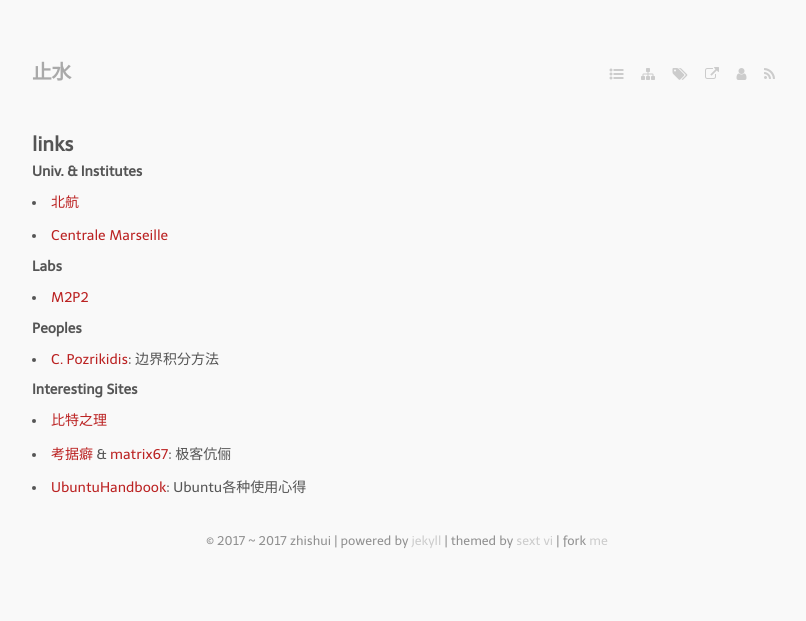
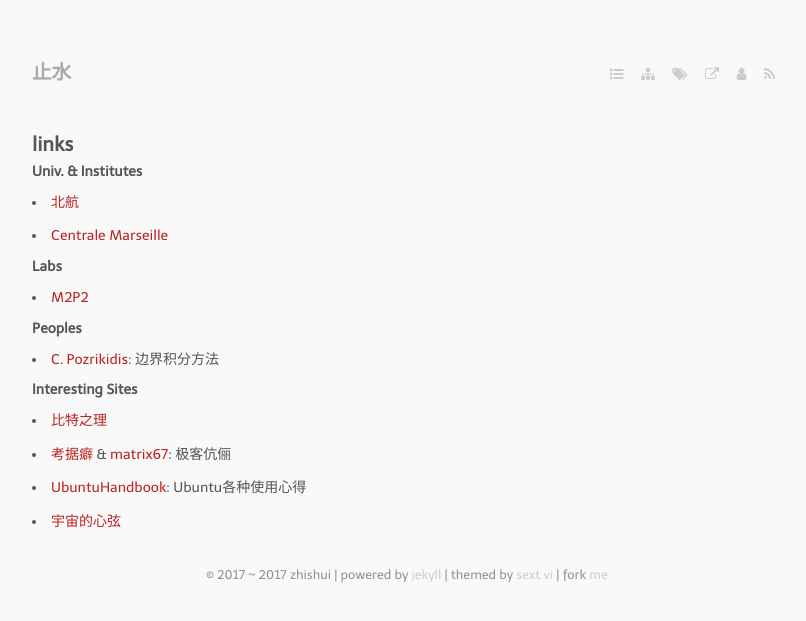
Before and after one commit to bizhishui/bizhishui.github.io, a Jekyll site: the page built from links.md, in a window 1280 px wide. Shown: the top 621 px of the page, without its empty margins (233-1039 px from the left). Built offline with Jekyll 4.4.1, drawn with Linux system fonts in a browser that asks for light colours; nearby versions of some CDN libraries; some web fonts are replaced.

Commit message:
add links

```diff
--- a/links.md
+++ b/links.md
@@ -20,3 +20,4 @@ layout: page
 - [比特之理](http://www.kylen314.com/)
 - [考据癖](http://localhost-8080.com/) & [matrix67](http://www.matrix67.com/): 极客伉俪
 - [UbuntuHandbook](http://ubuntuhandbook.org/): Ubuntu各种使用心得
+- [宇宙的心弦](https://www.physixfan.com/)
```
